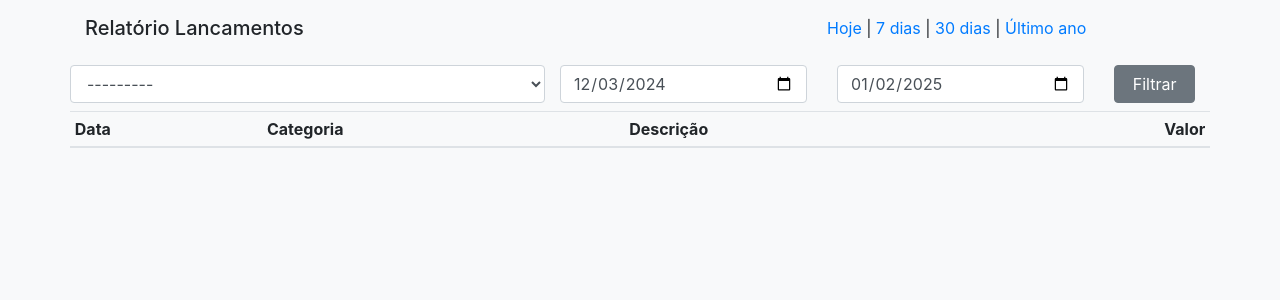
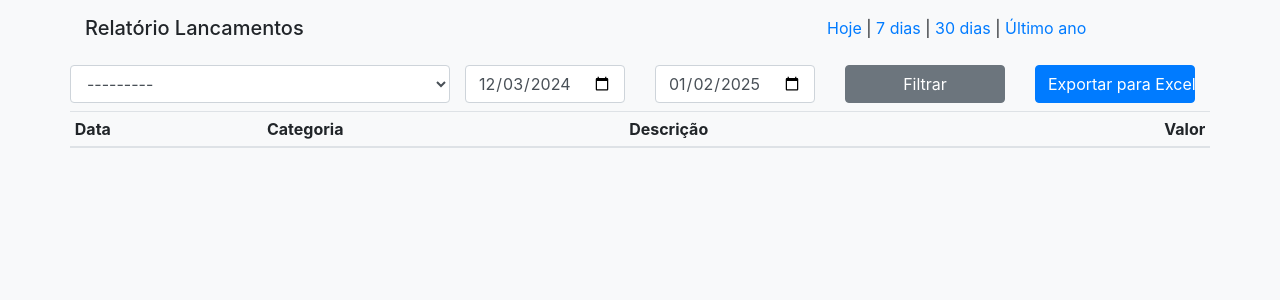
Before and after one commit to diogowagner/finan, a Django app: page /relatorios/lancamentos/ in a window 1280 px wide. Shown: the part 56-356 px from the top of the page. Run offline with Django 5.2, Linux system fonts and the light colour scheme; the visitor is signed in with stand-in values (Sample User, id 1); data that the repository does not hold is empty; parts of the project's set-up code (start-up, migrations or seed data) failed here and were passed over; some libraries are stand-ins or nearby versions.

Commit message:
melhorias lancamento

```diff
--- a/fluxo/templates/relatorio_lancamentos.html
+++ b/fluxo/templates/relatorio_lancamentos.html
@@ -50,21 +50,26 @@
                     </div>
                 </div>
                 <div class="row">
-                    <div class="col-5">
+                    <div class="col-6 col-md-4">
                         <div class="row justify-content-start">
                             {{ itemForm.categoria }}
                         </div>
                     </div>
-                    <div class="col-7">
+                    <div class="col-6 col-md-8">
                         <div class="row justify-content-end">
-                            <div class="col-10 col-md-5 mb-2">
+                            <div class="col-10 col-md-3 mb-2">
                                 <input type="date" name="data_inicio" class="form-control" id="id_data_inicio" value="{{ data_inicio }}" placeholder="Data Início">
                             </div>
-                            <div class="col-10 col-md-5 mb-2">
+                            <div class="col-10 col-md-3 mb-2">
                                 <input type="date" name="data_fim" class="form-control" id="id_data_fim" value="{{ data_fim }}" placeholder="Data Fim">
                             </div>
-                            <div class="col-10 col-md-2 mb-2">
+                            <div class="col-10 col-md-3 mb-2">
                                 <button type="submit" class="btn btn-secondary btn btn-block">Filtrar</button>
+                            </div>
+                            <div class="col-10 col-md-3 mb-2">
+                                <a class="btn btn-primary btn-block" href="{% url 'fluxo:exportar_relatorio_excel' %}?categoria={{ request.GET.categoria }}">
+                                    Exportar para Excel
+                                </a>
                             </div>
                         </div>
                     </div>
--- a/fluxo/urls.py
+++ b/fluxo/urls.py
@@ -14,6 +14,7 @@ from .views import(
                     transferir,
                     relatorio_fluxo,
                     relatorio_lancamentos,
+                    exportar_relatorio_excel,
                     )
 
 app_name = 'fluxo'
@@ -28,6 +29,7 @@ urlpatterns = [
     path('filtros/', filtros, name='filtros'),
     path('relatorios/fluxo/', relatorio_fluxo, name='relatorio_fluxo'),
     path('relatorios/lancamentos/', relatorio_lancamentos, name='relatorio_lancamentos'),
+    path('relatorio-lancamentos/exportar/', exportar_relatorio_excel, name='exportar_relatorio_excel'),
     path('lancamentos/<str:filtro>/', lancamentos, name='lancamentos'),
     path('login/', login_view, name='login'),
     path('logout/', logout_view, name='logout'),
--- a/fluxo/views/__init__.py
+++ b/fluxo/views/__init__.py
@@ -7,3 +7,4 @@ from .logout import *
 from .inicio import *
 from .transferir import *
 from .relatorios import *
+from .exporta_excel import *
```
Also changed, not shown: fluxo/views/exporta_excel.py (added, +59 -0 lines).
